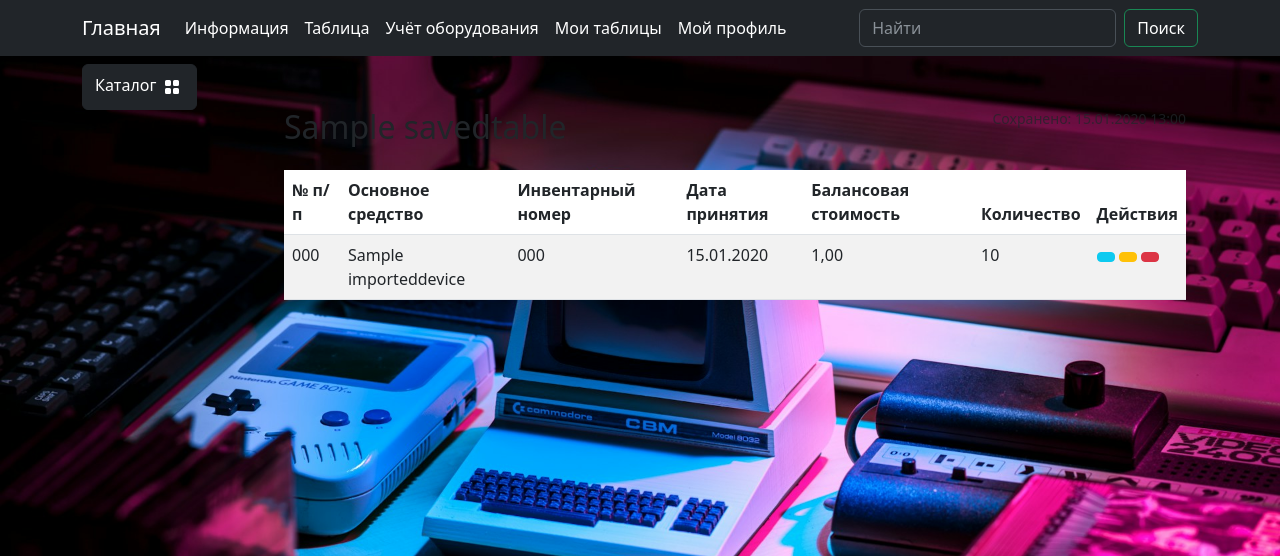
After one commit to john-doedster/equipment_accounting_web_app, a Django app: a page that uses templates/base.html in a window 1280 px wide. The commit adds this page. Shown: the top 556 px of the page. Run offline with Django 5.2, Linux system fonts and the light colour scheme; a user stored in the database is signed in; tables that the repository leaves empty hold one stand-in row (values such as "Sample post"); some libraries are stand-ins or nearby versions.

Commit message:
New link My_table in navbar with saves tables

```diff
--- a/table/models.py
+++ b/table/models.py
@@ -1,6 +1,10 @@
+import uuid
 from django.db import models
+from django.template.defaultfilters import slugify
 from django.urls import reverse
 from django.utils.translation import gettext_lazy as _
+
+from users.models import User
 
 class Category(models.Model):
     name = models.CharField(max_length=100, verbose_name=_("Название категории"))
@@ -68,3 +72,18 @@ class ImportedDevice(models.Model):
 
     def __str__(self):
         return f"{self.asset_name} ({self.inventory_number})"
+
+class SavedTable(models.Model):
+    title = models.CharField(max_length=200, verbose_name="Название таблицы")
+    creator = models.ForeignKey(User, on_delete=models.CASCADE)
+    created_at = models.DateTimeField(auto_now_add=True)
+    devices = models.ManyToManyField(ImportedDevice)
+    slug = models.SlugField(max_length=200, unique=True)
+
+    def __str__(self):
+        return self.title
+
+    def save(self, *args, **kwargs):
+        if not self.slug:
+            self.slug = slugify(self.title) + '-' + str(uuid.uuid4())[:8]
+        super().save(*args, **kwargs)
--- /dev/null
+++ b/table/templates/table/saved_table.html
@@ -0,0 +1,59 @@
+{% extends "table/base.html" %}
+{% load static %}
+
+{% block table_content %}
+<div class="d-flex justify-content-between mb-3">
+    <h2>{{ saved_table.title }}</h2>
+    <small class="text-muted">Сохранено: {{ saved_table.created_at|date:"d.m.Y H:i" }}</small>
+</div>
+
+<div class="table-responsive">
+    <table class="table table-striped table-hover">
+        <!-- Та же таблица, что и в imported_list.html -->
+        <thead>
+            <tr>
+                <th>№ п/п</th>
+                <th>Основное средство</th>
+                <th>Инвентарный номер</th>
+                <th>Дата принятия</th>
+                <th>Балансовая стоимость</th>
+                <th>Количество</th>
+                <th>Действия</th>
+            </tr>
+        </thead>
+        <tbody>
+            {% for device in devices %}
+            <tr>
+                <td>{{ device.row_number }}</td>
+                <td>{{ device.asset_name }}</td>
+                <td>{{ device.inventory_number }}</td>
+                <td>{{ device.acceptance_date|date:"d.m.Y" }}</td>
+                <td>{{ device.book_value }}</td>
+                <td>{{ device.quantity }}</td>
+
+            <td>
+                <a href="{% url 'table:imported_device_detail' device.pk %}" class="btn btn-sm btn-info" title="Просмотр">
+                    <i class="bi bi-eye"></i>
+                </a>
+                <a href="{% url 'table:imported_device_edit' device.pk %}" class="btn btn-sm btn-warning" title="Редактировать">
+                    <i class="bi bi-pencil"></i>
+                </a>
+                <form action="{% url 'table:imported_device_delete' device.pk %}" method="post" class="d-inline">
+                    {% csrf_token %}
+                    <button type="submit" class="btn btn-sm btn-danger" title="Удалить" onclick="return confirm('Вы уверены?')">
+                        <i class="bi bi-trash"></i>
+                    </button>
+                </form>
+            </td>
+            </tr>
+            {% empty %}
+            <tr>
+                <td colspan="7" class="text-center">Нет импортированных данных</td>
+            </tr>
+            {% endfor %}
+        </tbody>
+
+    </table>
+</div>
+
+{% endblock %}
--- a/table/urls.py
+++ b/table/urls.py
@@ -21,4 +21,8 @@ urlpatterns = [
     path('imported-devices/<int:pk>/delete/', views.imported_device_delete, name='imported_device_delete'),
 
     path('export-edited-devices/', views.export_edited_devices, name='export_edited_devices'),
+
+    path('save-table/', views.save_current_table, name='save_table'),
+    path('saved-tables/', views.list_saved_tables, name='saved_tables_list'),
+    path('saved-table/<slug:slug>/', views.view_saved_table, name='view_saved_table'),
 ]
--- a/table/views.py
+++ b/table/views.py
@@ -1,9 +1,11 @@
 from datetime import datetime
 import numbers
 from tkinter.font import Font
+import uuid
 from django.core.paginator import Paginator
 from django.db import transaction
 from django.http import HttpResponse, JsonResponse
+from django.template.defaultfilters import slugify
 from django.views.generic import (
     ListView,
     CreateView,
@@ -17,7 +19,7 @@ from django.contrib import messages
 from django.shortcuts import get_object_or_404, render, redirect
 from django.utils.translation import gettext_lazy as _
 from openpyxl import Workbook
-from .models import Device, Category
+from .models import Device, Category, SavedTable
 from .forms import DeviceForm, ImportedDeviceEditForm
 import csv
 from io import StringIO
@@ -339,3 +341,40 @@ def export_edited_devices(request):
     wb.save(response)
 
     return response
+
+@login_required
+def save_current_table(request):
+    if request.method == 'POST':
+        title = request.POST.get('table_title', 'Сохраненная таблица')
+
+        # Создаем сохраненную таблицу
+        saved_table = SavedTable.objects.create(
+            title=title,
+            creator=request.user,
+            slug=slugify(title) + '-' + str(uuid.uuid4())[:8]
+        )
+
+        # Добавляем текущие устройства
+        devices = ImportedDevice.objects.all()
+        saved_table.devices.set(devices)
+
+        messages.success(request, f"Таблица '{title}' успешно сохранена")
+        return redirect('table:view_saved_table', slug=saved_table.slug)
+
+@login_required
+def view_saved_table(request, slug):
+    saved_table = get_object_or_404(SavedTable, slug=slug)
+    devices = saved_table.devices.all()
+
+    return render(request, 'table/saved_table.html', {
+        'saved_table': saved_table,
+        'devices': devices,
+        'title': saved_table.title
+    })
+
+def list_saved_tables(request):
+    tables = SavedTable.objects.filter(creator=request.user).order_by('-created_at')
+    return render(request, 'table/saved_tables_list.html', {
+        'tables': tables,
+        'title': 'Сохраненные таблицы'
+    })
--- a/templates/base.html
+++ b/templates/base.html
@@ -52,6 +52,17 @@
                         <li class="nav-item">
                             <a class="nav-link text-white" href="{% url 'table:device_list' %}">Учёт оборудования</a>
                         </li>
+
+                        {% comment %} <li class="nav-item">
+                            <a class="nav-link text-white" href="{% url 'table:saved_tables_list' %}">Мои таблицы</a>
+                        </li> {% endcomment %}
+                        <li class="nav-item">
+                            <a class="nav-link text-white" href="{% url 'table:saved_tables_list' %}">
+                                <i class="bi bi-collection"></i> Мои таблицы
+                            </a>
+                        </li>
+
+
                         {% endif %}
 
                         {% comment %} <li class="nav-item">
```
Also changed, not shown: table/templates/table/device_list.html (+19 -9 lines), table/templates/table/imported_list.html (+47 -28 lines), table/templates/table/saved_tables_list.html (added, +25 -0 lines), table/migrations/0002_savedtable.py (added).
